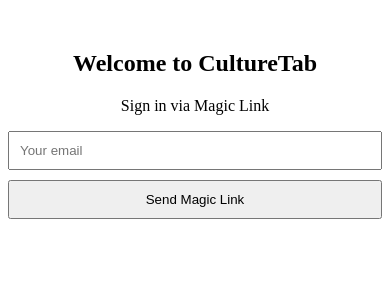
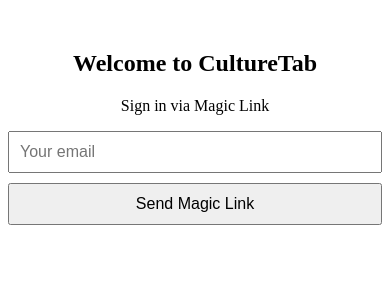
Before and after one commit to mcgconor/culturetab, a React (Vite) app: page / in a window 390 px wide. Shown: the top 300 px of the page. Built offline with nearby package versions, Linux system fonts and the light colour scheme.

Commit message:
Added mobile text input zoom fix

```diff
--- a/src/index.css
+++ b/src/index.css
@@ -0,0 +1,7 @@
+/* --- MOBILE ZOOM FIX --- */
+/* Forces all inputs to be 16px on mobile so iOS doesn't zoom in */
+@media screen and (max-width: 768px) {
+  input, select, textarea, button {
+    font-size: 16px !important;
+  }
+}
```
